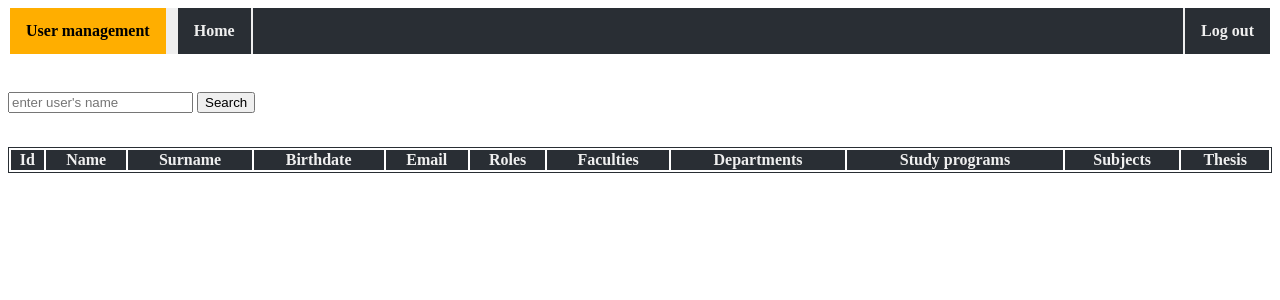
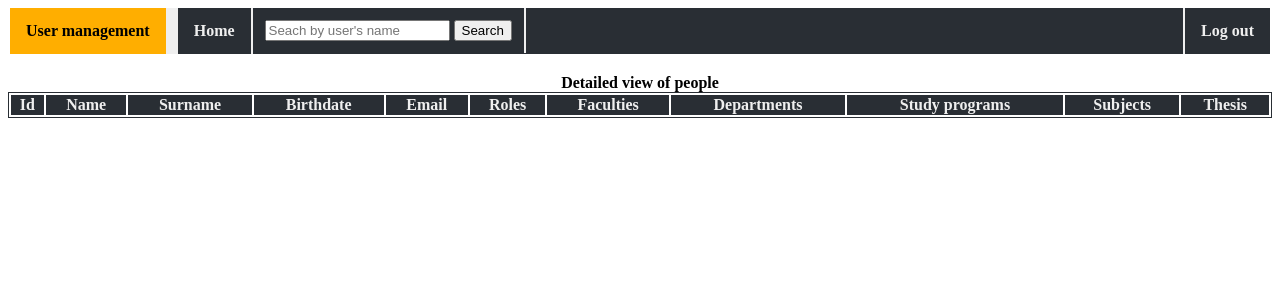
Before and after one commit to Charashenko/bpc-bds-3, a Django app: template src/web/templates/detailed.html in a window 1280 px wide. Shown: the top 300 px of the page. Run offline with Django 3.2, Linux system fonts and the light colour scheme; the template is opened without the code that fills it, so the values that code supplies are empty.

Commit message:
moved search bar

```diff
--- a/src/web/static/style.css
+++ b/src/web/static/style.css
@@ -63,10 +63,6 @@ caption {
     font-weight: 700;
 }
 
-td {
-    margin: 2px;
-}
-
 tr.linkRow {
     cursor: pointer;
 }
--- a/src/web/templates/detailed.html
+++ b/src/web/templates/detailed.html
@@ -9,14 +9,17 @@
         <ul class = "topbar">
             <li><a class = "info">User management</a></li>
             <li><a href = "/">Home</a></li>
+            <li>
+                <form method="POST" style="margin: 12px;">{% csrf_token %}
+                    <input type="search" name="query" placeholder="Seach by user's name">
+                    <input type="submit" name="submit" value="Search">
+                </form>
+            </li>
             <li><a href = "/logout">Log out</a></li>
-        </ul><br><br>
-        <form method="POST">{% csrf_token %}
-            <input type="search" name="query" placeholder="enter user's name">
-            <input type="submit" name="submit" value="Search">
-        </form>
+        </ul>
         <br>
         <table width='100%'>
+            <caption>Detailed view of people</caption>
             <thead>
                 <tr>
                     <th>Id</th>
```
Also changed, not shown: src/web/models.py (+7 -7 lines).
